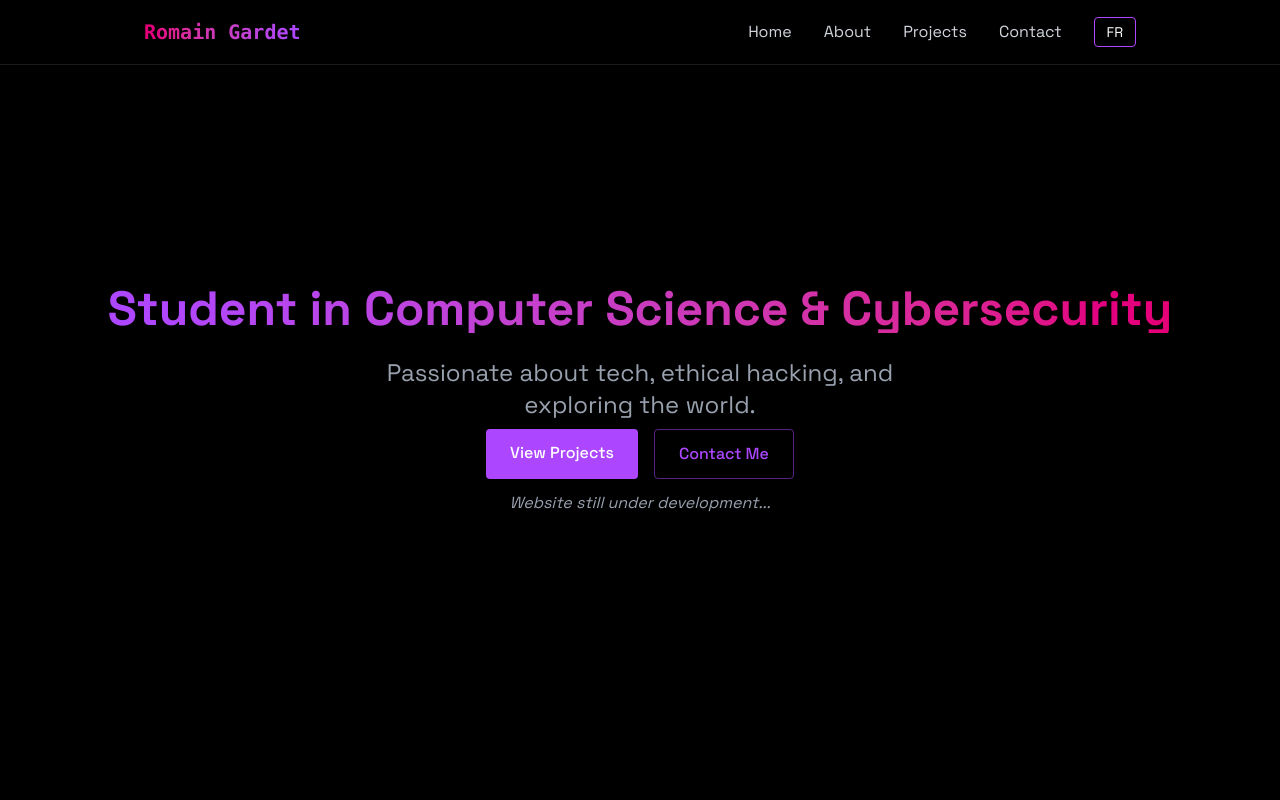
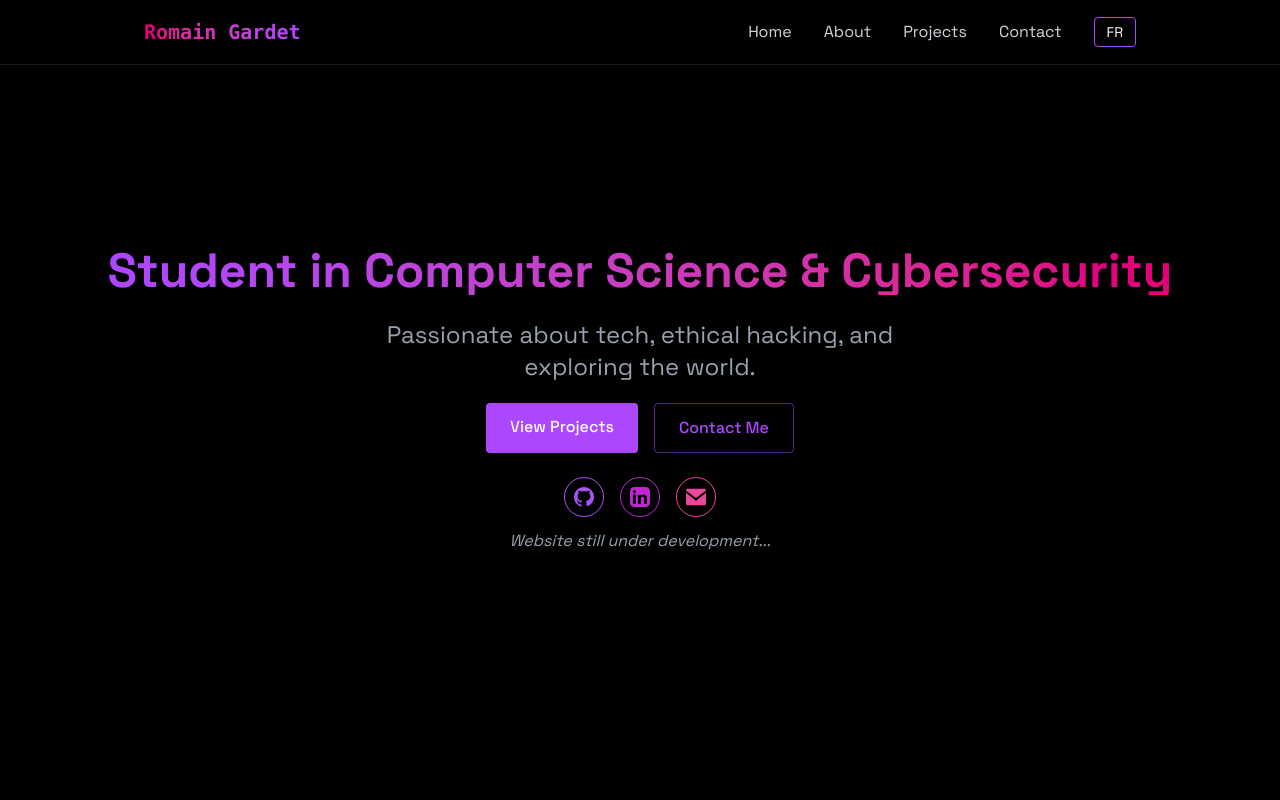
Before and after one commit to Romain1309/romain-gardet-portfolio, a React (Vite) app: page / in a window 1280 px wide. Shown: the top 800 px of the page. Built offline with nearby package versions, Linux system fonts and the light colour scheme.

Commit message:
Add buttons for socials apps

```diff
--- a/src/components/sections/Home.jsx
+++ b/src/components/sections/Home.jsx
@@ -15,7 +15,7 @@ export const Home = () => {
             {t("homeTitle")}
           </h1>
 
-          <p className="md:text-2xl text-gray-400 text-lg mb-2 max-w-lg mx-auto text-center">
+          <p className="md:text-2xl text-gray-400 text-lg mb-5 max-w-lg mx-auto text-center">
             {t("homeDesc")}
           </p>
 
@@ -33,6 +33,57 @@ export const Home = () => {
               {t("contactMe")}
             </a>
           </div>
+          <div className="flex justify-center space-x-4 mt-6">
+            <a
+              href="https://github.com/Romain1309"
+              target="_blank"
+              rel="noopener noreferrer"
+              className="w-10 h-10 flex items-center justify-center rounded-full border transition duration-300 hover:bg-[#a855f7] border-[#a855f7] group"
+              aria-label="GitHub"
+            >
+              <svg
+                xmlns="http://www.w3.org/2000/svg"
+                viewBox="0 0 24 24"
+                fill="none"
+                className="w-5 h-5 transition duration-300 group-hover:fill-white fill-[#a855f7]"
+              >
+                <path d="M12 0C5.37 0 0 5.373 0 12c0 5.302 3.438 9.8 8.205 11.387.6.113.82-.26.82-.577v-2.03c-3.338.726-4.033-1.61-4.033-1.61C4.422 17.07 3.633 16.7 3.633 16.7c-1.087-.744.083-.729.083-.729 1.205.084 1.84 1.238 1.84 1.238 1.07 1.834 2.807 1.304 3.492.997.107-.775.418-1.305.762-1.605-2.665-.303-5.467-1.335-5.467-5.93 0-1.31.468-2.38 1.236-3.22-.124-.303-.535-1.523.117-3.176 0 0 1.008-.322 3.3 1.23a11.52 11.52 0 013.003-.404c1.02.005 2.045.138 3.003.404 2.29-1.552 3.297-1.23 3.297-1.23.653 1.653.243 2.873.12 3.176.77.84 1.235 1.91 1.235 3.22 0 4.61-2.807 5.624-5.48 5.92.43.37.823 1.102.823 2.222v3.293c0 .32.218.694.825.576C20.565 21.796 24 17.298 24 12c0-6.627-5.373-12-12-12z" />
+              </svg>
+            </a>
+
+            <a
+              href="https://www.linkedin.com/in/romain-gardet-2a119626a/"
+              target="_blank"
+              rel="noopener noreferrer"
+              className="w-10 h-10 flex items-center justify-center rounded-full border transition duration-300 hover:bg-[#c026d3] border-[#c026d3] group"
+              aria-label="LinkedIn"
+            >
+              <svg
+                xmlns="http://www.w3.org/2000/svg"
+                viewBox="0 0 24 24"
+                fill="none"
+                className="w-5 h-5 transition duration-300 group-hover:fill-white fill-[#c026d3]"
+              >
+                <path d="M19 0h-14C2.24 0 0 2.24 0 5v14c0 2.76 2.24 5 5 5h14c2.76 0 5-2.24 5-5V5c0-2.76-2.24-5-5-5zM7.12 20H3.56V9h3.56v11zM5.34 7.45c-1.14 0-1.87-.78-1.87-1.76 0-.99.75-1.76 1.9-1.76s1.87.77 1.88 1.76c0 .98-.74 1.76-1.91 1.76zM20.44 20h-3.56v-5.74c0-1.44-.52-2.42-1.82-2.42-1 .01-1.6.68-1.86 1.34-.09.22-.11.52-.11.83V20H9.55s.05-9.62 0-10.62h3.56v1.5c.47-.73 1.31-1.77 3.19-1.77 2.33 0 4.09 1.53 4.09 4.84V20z" />
+              </svg>
+            </a>
+
+            <a
+              href="mailto:romain.gardet.1@ulaval.ca"
+              className="w-10 h-10 flex items-center justify-center rounded-full border transition duration-300 hover:bg-[#ec4899] border-[#ec4899] group"
+              aria-label="Email"
+            >
+              <svg
+                xmlns="http://www.w3.org/2000/svg"
+                viewBox="0 0 24 24"
+                fill="none"
+                className="w-5 h-5 transition duration-300 group-hover:fill-white fill-[#ec4899]"
+              >
+                <path d="M12 13.065L.012 4.227A2.01 2.01 0 012 2h20a2.01 2.01 0 011.988 2.227L12 13.065zM0 6.879V20a2 2 0 002 2h20a2 2 0 002-2V6.879L12 16.5 0 6.879z" />
+              </svg>
+            </a>
+          </div>
+
           <p className="text-gray-400 italic text-base max-w-lg mx-auto text-center mt-3">
             {t("tempHomeDesc")}
           </p>
```
